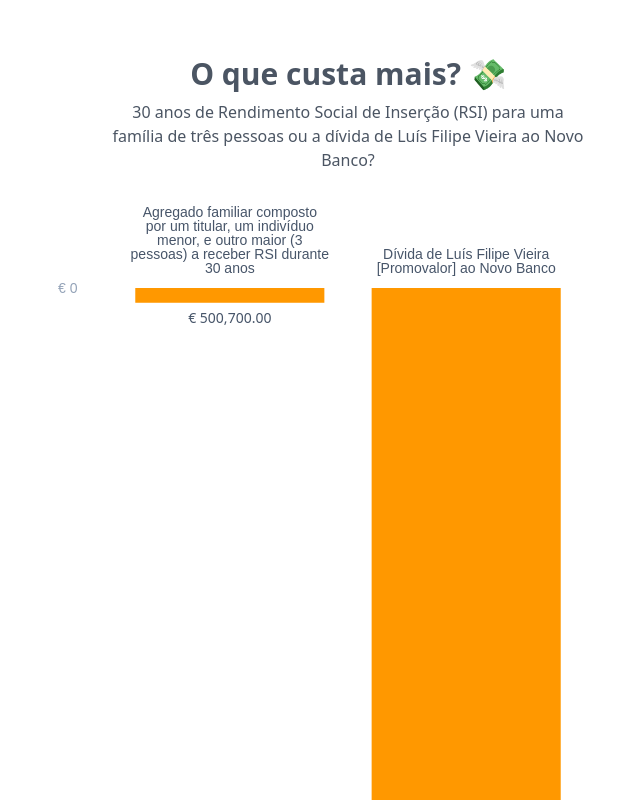
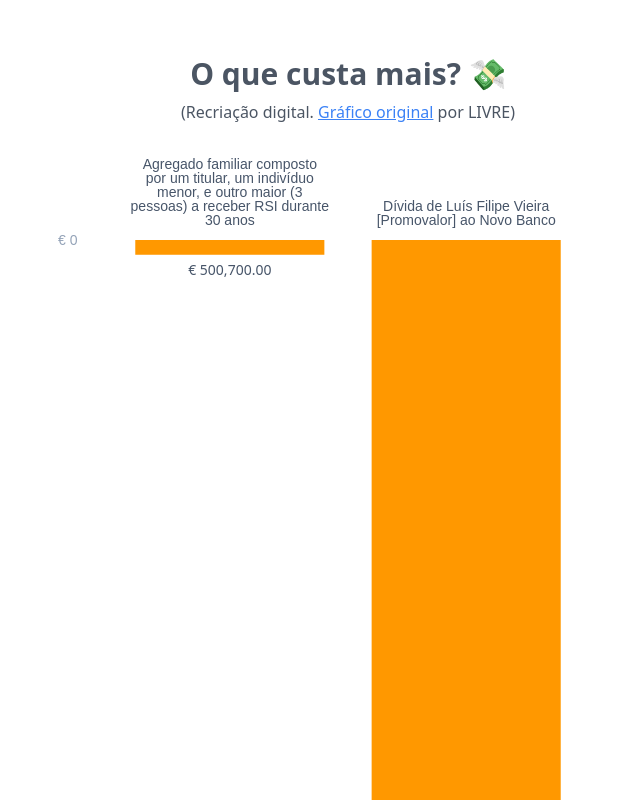
Before and after one commit to biamalveiro/numeros-do-rsi, a React (Create React App) app: page / in a window 1280 px wide. Shown: the top 800 px of the page, without its empty margins (292-932 px from the left). Built offline with nearby package versions, Linux system fonts and the light colour scheme; some icons are missing.

Commit message:
add source

```diff
--- a/src/App.js
+++ b/src/App.js
@@ -60,9 +60,15 @@
     <div className="py-10 w-full md:w-9/12 mx-auto">
       <div className="text-gray-600 text-center my-4">
         <h1 className="text-3xl font-semibold mb-2 ">O que custa mais? 💸</h1>
-        <h2 className="text-base w-1/2 mx-auto">
-          30 anos de Rendimento Social de Inserção (RSI) para uma família de
-          três pessoas ou a dívida de Luís Filipe Vieira ao Novo Banco?
+        <h2 className="text-base w-1/2 mx-auto ">
+          (Recriação digital.{" "}
+          <a
+            className="text-blue-500 hover:text-blue-600 underline"
+            href="https://twitter.com/ruitavares/status/1478877669387390976/photo/1"
+          >
+            Gráfico original
+          </a>{" "}
+          por LIVRE)
         </h2>
       </div>
       <div ref={chartWrapper} className="w-full md:w-3/4 mx-auto">
```
